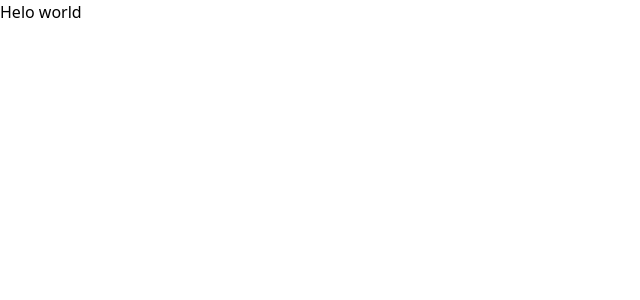
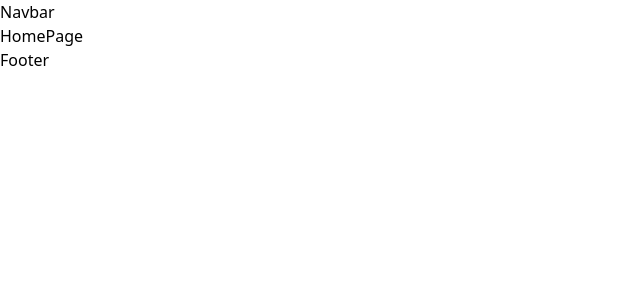
Before and after one commit to vaishnavi-3969/Data-HackFest-FinTrackr, a React (Create React App) app: page /homepage in a window 1280 px wide. Shown: the top 300 px of the page, without its empty margins (0-640 px from the left). Built offline with nearby package versions, Linux system fonts and the light colour scheme; the HTML template or start-up script is replaced by a standard one.

Commit message:
added basic components

```diff
--- a/package.json
+++ b/package.json
@@ -7,9 +7,12 @@
     "@testing-library/react": "^13.4.0",
     "@testing-library/user-event": "^13.5.0",
     "autoprefixer": "^10.4.16",
+    "framer-motion": "^10.16.4",
     "postcss": "^8.4.31",
     "react": "^18.2.0",
     "react-dom": "^18.2.0",
+    "react-icons": "^4.11.0",
+    "react-router-dom": "^6.16.0",
     "react-scripts": "5.0.1",
     "tailwindcss": "^3.3.3",
     "web-vitals": "^2.1.4"
--- a/src/App.js
+++ b/src/App.js
@@ -1,8 +1,22 @@
+import { BrowserRouter, Route, Routes } from "react-router-dom";
+import Landing from "./components/Landing";
+import Navbar from "./components/Navbar";
+import Footer from "./components/Footer";
+import HomePage from "./components/HomePage";
+import Profile from "./components/Profile";
 
 function App() {
   return (
     <div className="font-righteous">
-      <h1>Helo world</h1>
+      <BrowserRouter>
+      <Navbar/>
+        <Routes>
+          <Route path="/" element={<Landing/>} exact/>
+          <Route path="/homepage" element={<HomePage/>} exact/>
+          <Route path="/profile" element={<Profile/>} exact/>
+        </Routes>
+        <Footer/>
+      </BrowserRouter>
     </div>
   );
 }
--- /dev/null
+++ b/src/components/Footer.js
@@ -0,0 +1,9 @@
+import React from 'react'
+
+const Footer = () => {
+  return (
+    <div>Footer</div>
+  )
+}
+
+export default Footer
--- /dev/null
+++ b/src/components/HomePage.js
@@ -0,0 +1,9 @@
+import React from 'react'
+
+const HomePage = () => {
+  return (
+    <div>HomePage</div>
+  )
+}
+
+export default HomePage
--- /dev/null
+++ b/src/components/Landing.js
@@ -0,0 +1,11 @@
+//@Aryan you can add ur code here :)
+
+import React from 'react'
+
+const Landing = () => {
+  return (
+    <div>Landing</div>
+  )
+}
+
+export default Landing
--- /dev/null
+++ b/src/components/Navbar.js
@@ -0,0 +1,9 @@
+import React from 'react'
+
+const Navbar = () => {
+  return (
+    <div>Navbar</div>
+  )
+}
+
+export default Navbar
--- /dev/null
+++ b/src/components/Profile.js
@@ -0,0 +1,9 @@
+import React from 'react'
+
+const Profile = () => {
+  return (
+    <div>Profile</div>
+  )
+}
+
+export default Profile
```
Also changed, not shown: 1 other file (tests, documents, lock files or other folders).
